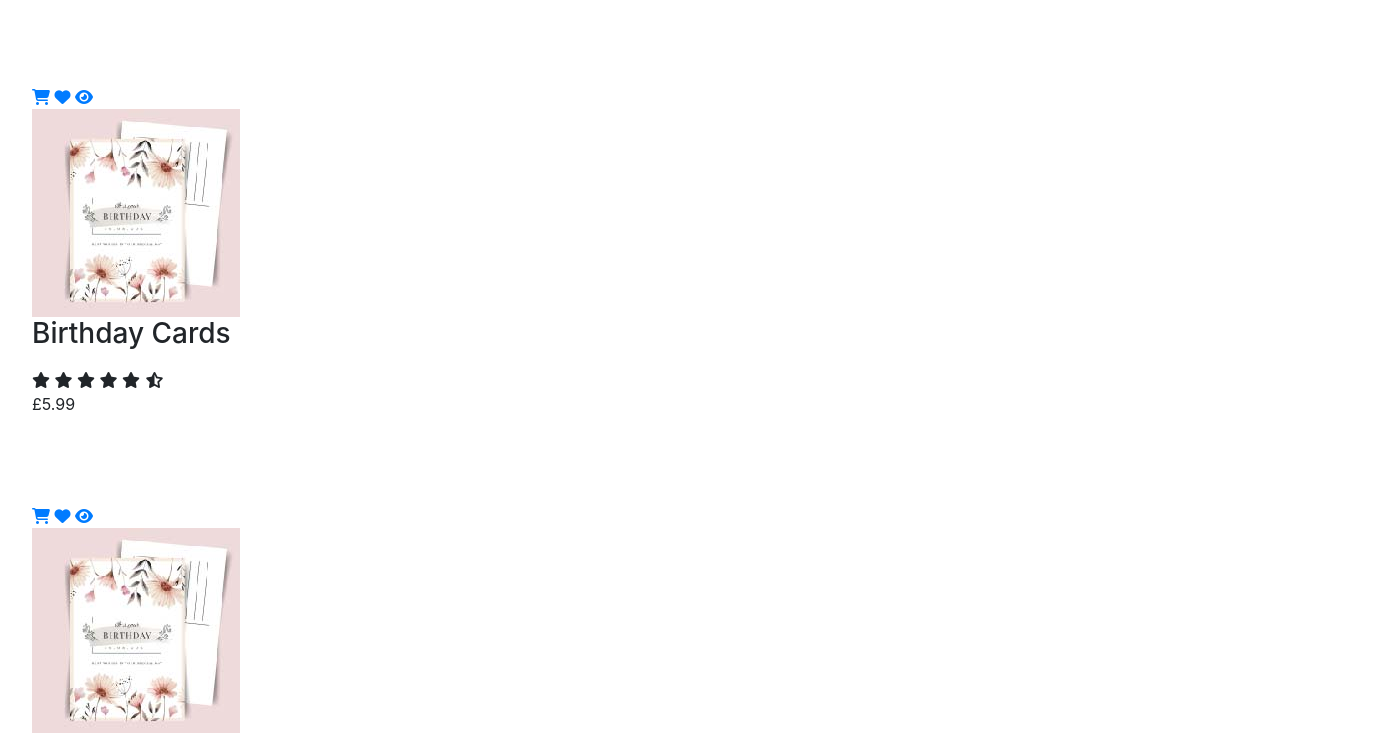
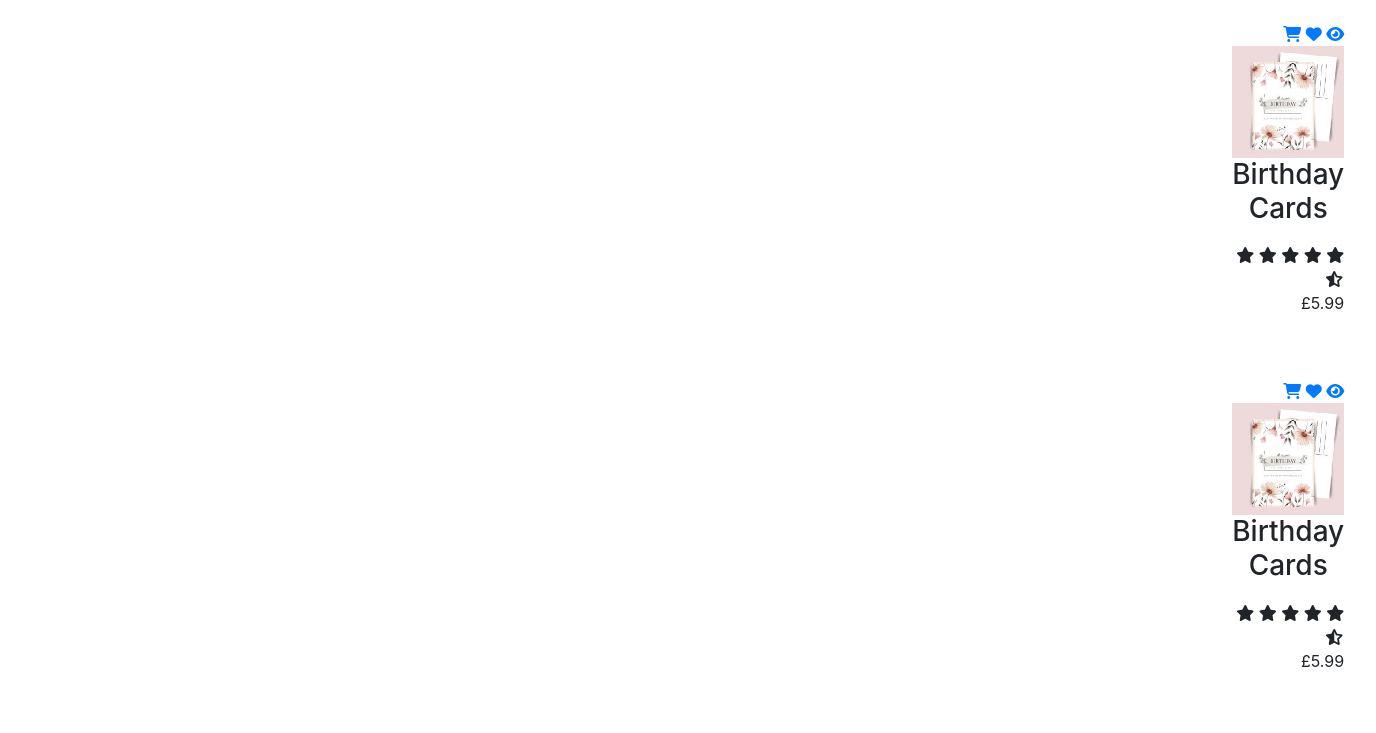
Before and after one commit to am2106/CV, a plain HTML site: page web-3-main/shop.html in a window 1280 px wide. Shown: the part 561-1294 px from the top of the page, 1376 px wide, since content can reach past the window. Drawn offline with nearby package versions, Linux system fonts and the light colour scheme.

Commit message:
Update styles.css

```diff
--- a/web-3-main/css/styles.css
+++ b/web-3-main/css/styles.css
@@ -55,6 +55,7 @@
 }
  h3 {
      font-size: 18px;
+     text-align: center;
 }
  h4 {
      font-size: 16px
@@ -1254,7 +1255,7 @@ transition: all 0.3s ease-in;
 
 .products .box-container {
  display: grid;
- grid-template-columns: repeat(1, 1fr);
+ grid-template-columns: repeat(2, 2fr);
  gap: 1.5rem;
 }
 
```
